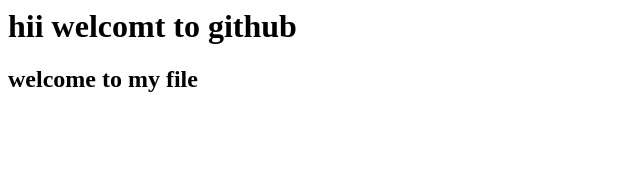
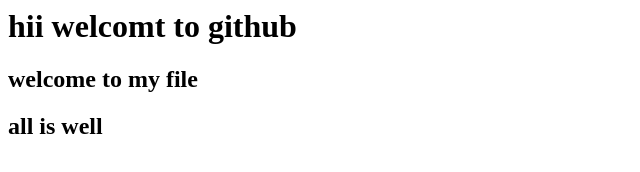
Before and after one commit to shubham007-aws/aws, a plain HTML site: page index.html in a window 1280 px wide. Shown: the whole page, without its empty margins (0-640 px from the left). Drawn offline with Linux system fonts and the light colour scheme.

Commit message:
Update index from chrome via pull

```diff
--- a/index.html
+++ b/index.html
@@ -1,2 +1,3 @@
 <h1>hii welcomt to github</h1>
 <h2>welcome to my file</h2>
+<h2>all is well</h2>
```
